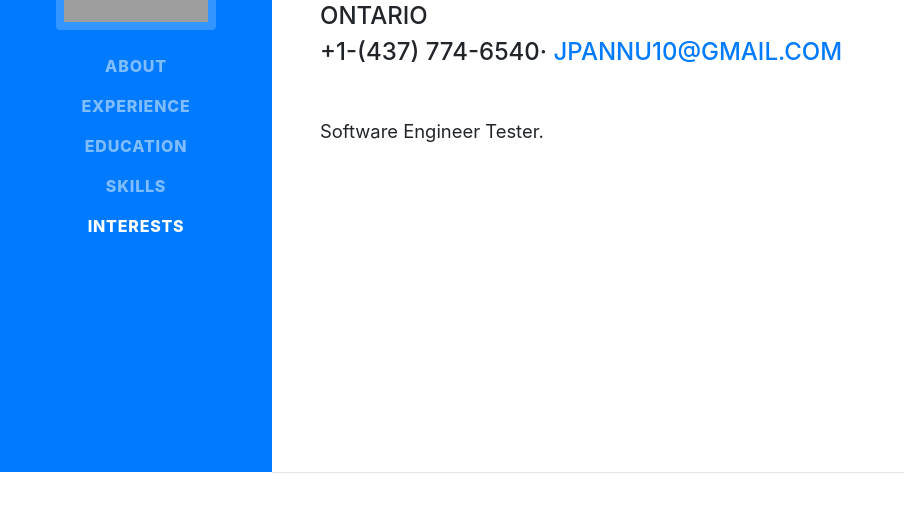
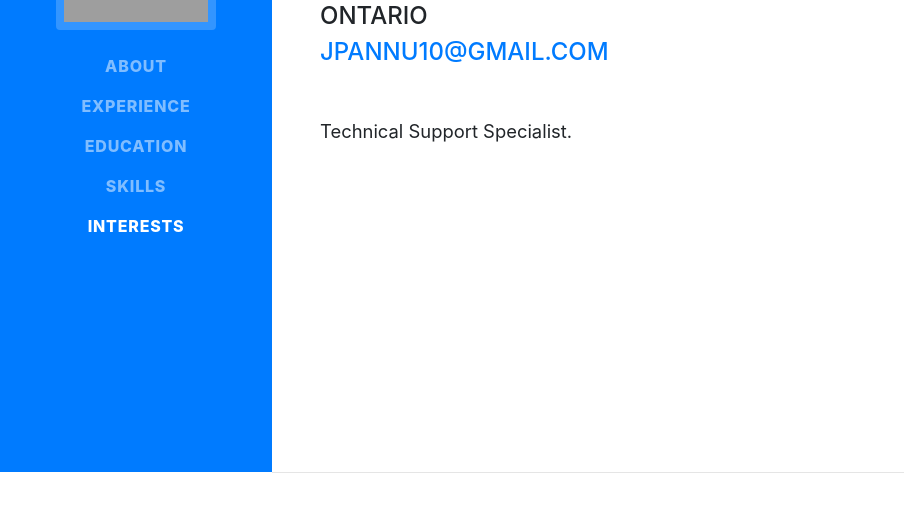
Before and after one commit to jpannu10/profile.github.io, a website with bundled scripts: page index.html in a window 1280 px wide. Shown: the part 328-840 px from the top of the page, without its empty margins (0-904 px from the left). Built offline with nearby package versions, Linux system fonts and the light colour scheme; grey boxes are pictures that could not be loaded; a web font is replaced by a local one.

Commit message:
Update index.html

```diff
--- a/index.html
+++ b/index.html
@@ -69,10 +69,10 @@
                 <h1 class="mb-0"> Karan
                     <span class="text-primary">Singh</span>
                 </h1>
-                <div class="subheading mb-5"> Ontario <br>  +1-(437) 774-6540·
+                <div class="subheading mb-5"> Ontario <br>
                     <a href="mailto:jpannu10@gmail.com.com">jpannu10@gmail.com</a>
                 </div>
-                <p class="lead mb-5">  Software Engineer Tester. </p>
+                <p class="lead mb-5">  Technical Support Specialist. </p>
                 <div class="social-icons">
 
                 </div>
```
